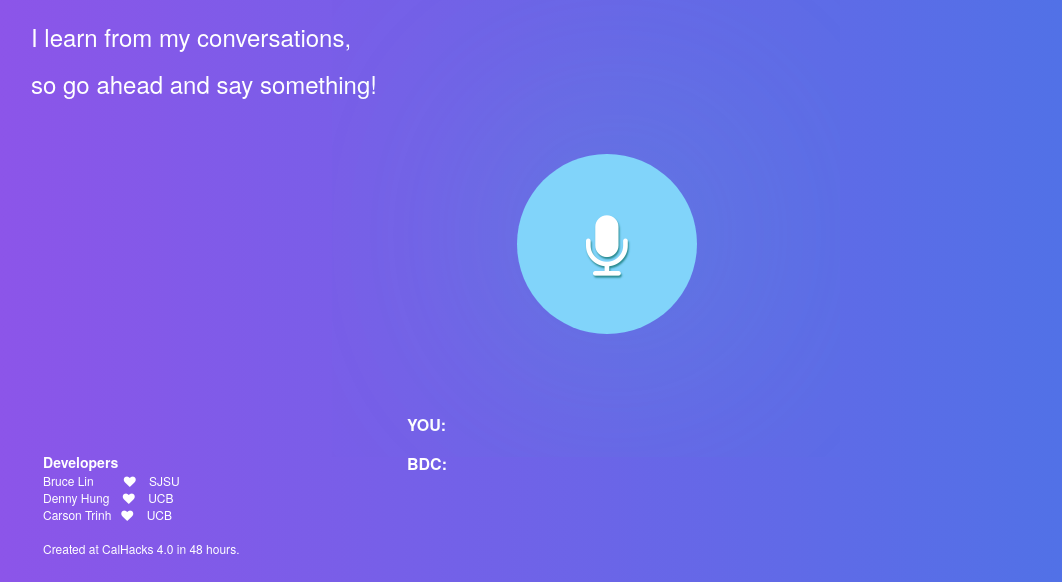
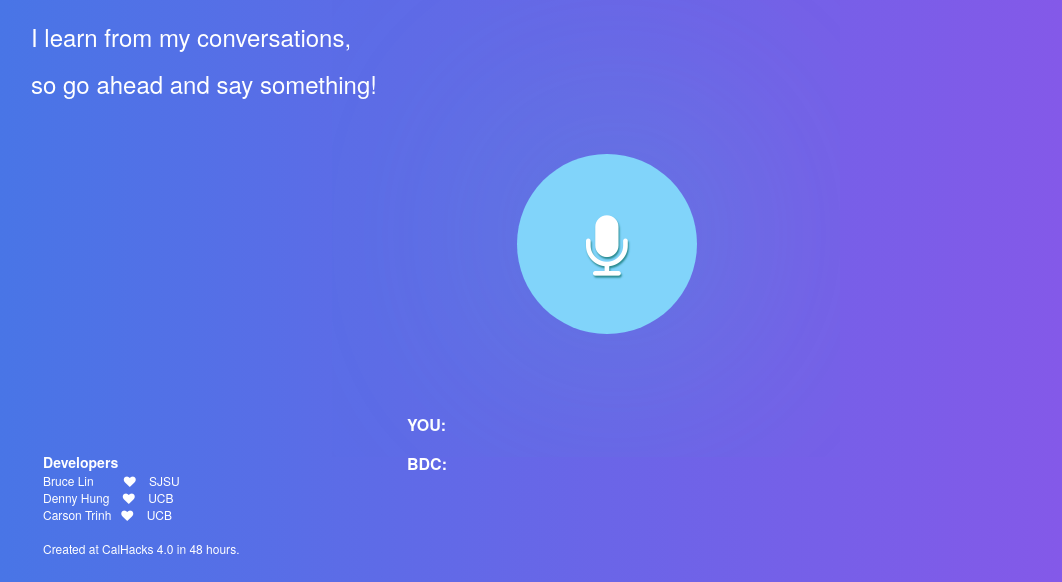
Before and after one commit to brucelin1218/CalHacks4.0, a website: page views/index.html in a window 1280 px wide. Shown: the part 218-800 px from the top of the page, without its empty margins (33-1095 px from the left). Drawn offline with nearby package versions, Linux system fonts and the light colour scheme; files that its build step writes are made by us from their sources; files whose address does not match are found by name.

Commit message:
Modified gradient

```diff
--- a/public/css/style.css
+++ b/public/css/style.css
@@ -14,7 +14,7 @@ body {
   font-weight: 200;
   background: #4776E6;  /* fallback for old browsers */
   background: -webkit-linear-gradient(to right, #8E54E9, #4776E6);  /* Chrome 10-25, Safari 5.1-6 */
-  background: linear-gradient(to right, #8E54E9, #4776E6); /* W3C, IE 10+/ Edge, Firefox 16+, Chrome 26+, Opera 12+, Safari 7+ */
+  background: linear-gradient(to left, #8E54E9, #4776E6); /* W3C, IE 10+/ Edge, Firefox 16+, Chrome 26+, Opera 12+, Safari 7+ */
   background-size: cover;
   color: #fff;
 }
```
